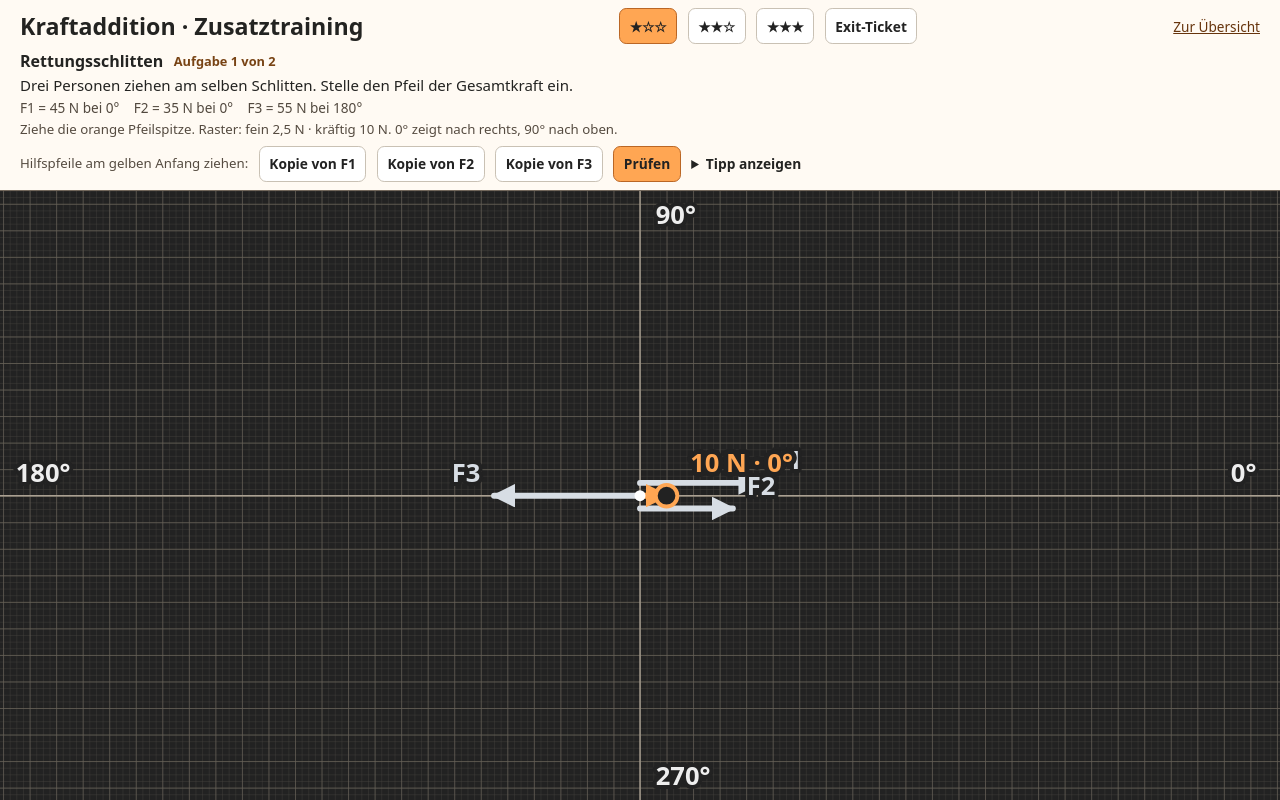
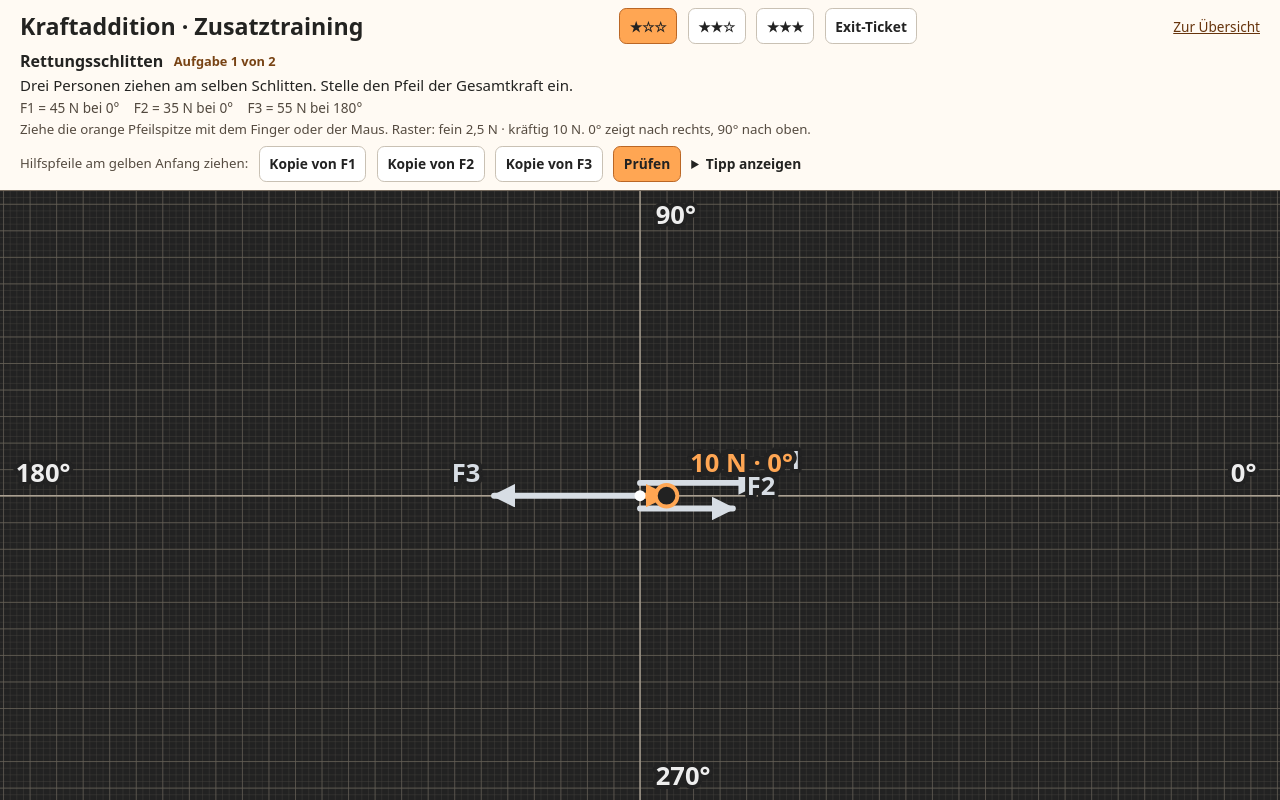
Before and after one commit to kk4j2mtznj-code/Lernseiten, a plain HTML site: page kraftaddition/index.html in a window 1280 px wide. Drawn offline with Linux system fonts and the light colour scheme.

Commit message:
Bedienhinweis zur Pfeilspitze präzisieren

```diff
--- a/kraftaddition/index.html
+++ b/kraftaddition/index.html
@@ -36,7 +36,7 @@ summary{font-size:.86rem;font-weight:700;cursor:pointer}details[open]{flex-basis
 </nav><a href="../">Zur Übersicht</a></div>
 <div class="task-heading"><h2 id="task-title"></h2><p id="progress"></p></div>
 <p id="prompt"></p><ul id="forces"></ul>
-<p class="small" id="drawing-guide">Ziehe die orange Pfeilspitze. Raster: fein 2,5 N · kräftig 10 N. 0° zeigt nach rechts, 90° nach oben.</p>
+<p class="small" id="drawing-guide">Ziehe die orange Pfeilspitze mit dem Finger oder der Maus. Raster: fein 2,5 N · kräftig 10 N. 0° zeigt nach rechts, 90° nach oben.</p>
 <div class="task-actions">
 <div id="drawing-tools" class="tools"><span class="small">Hilfspfeile am gelben Anfang ziehen:</span><div class="tools" id="copy-buttons"></div></div>
 <div class="actions"><button class="primary" id="check">Prüfen</button><button id="next" hidden>Weiter</button></div>
```
